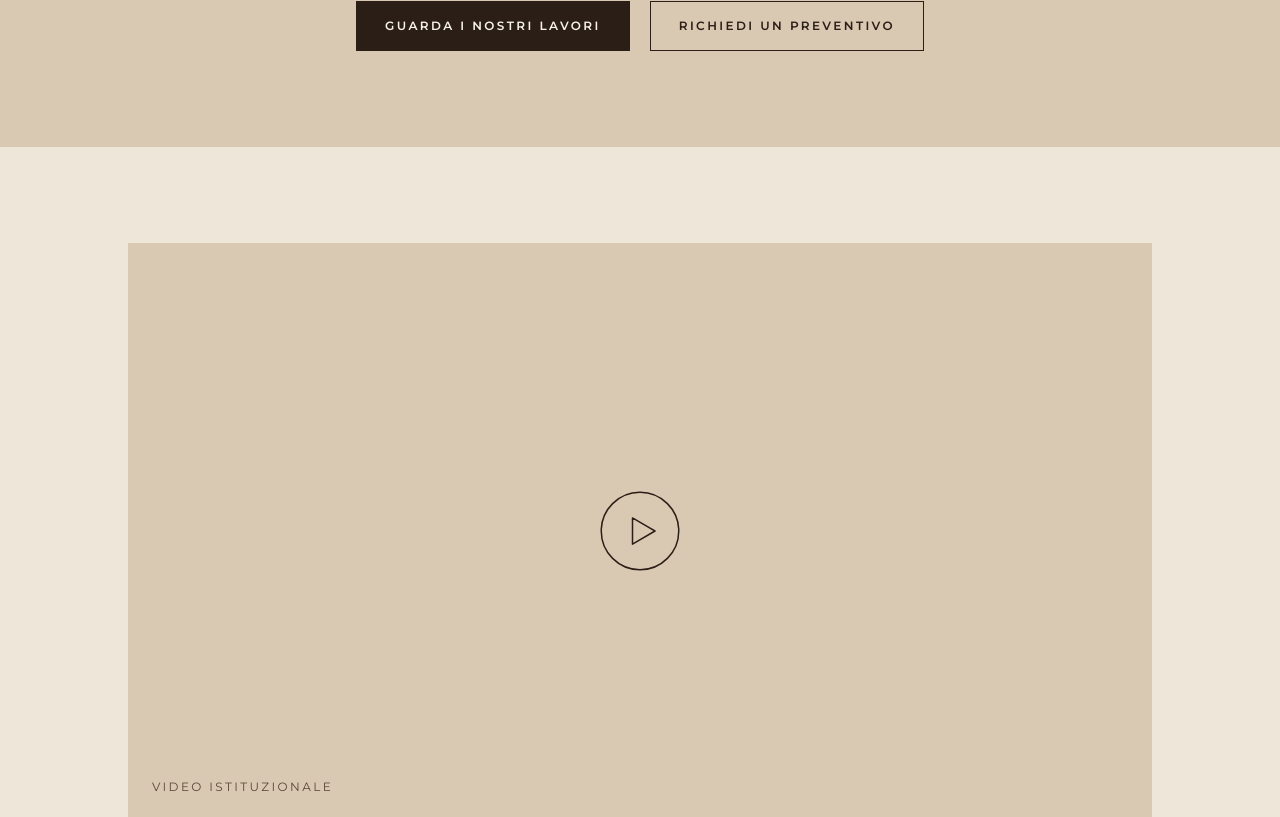
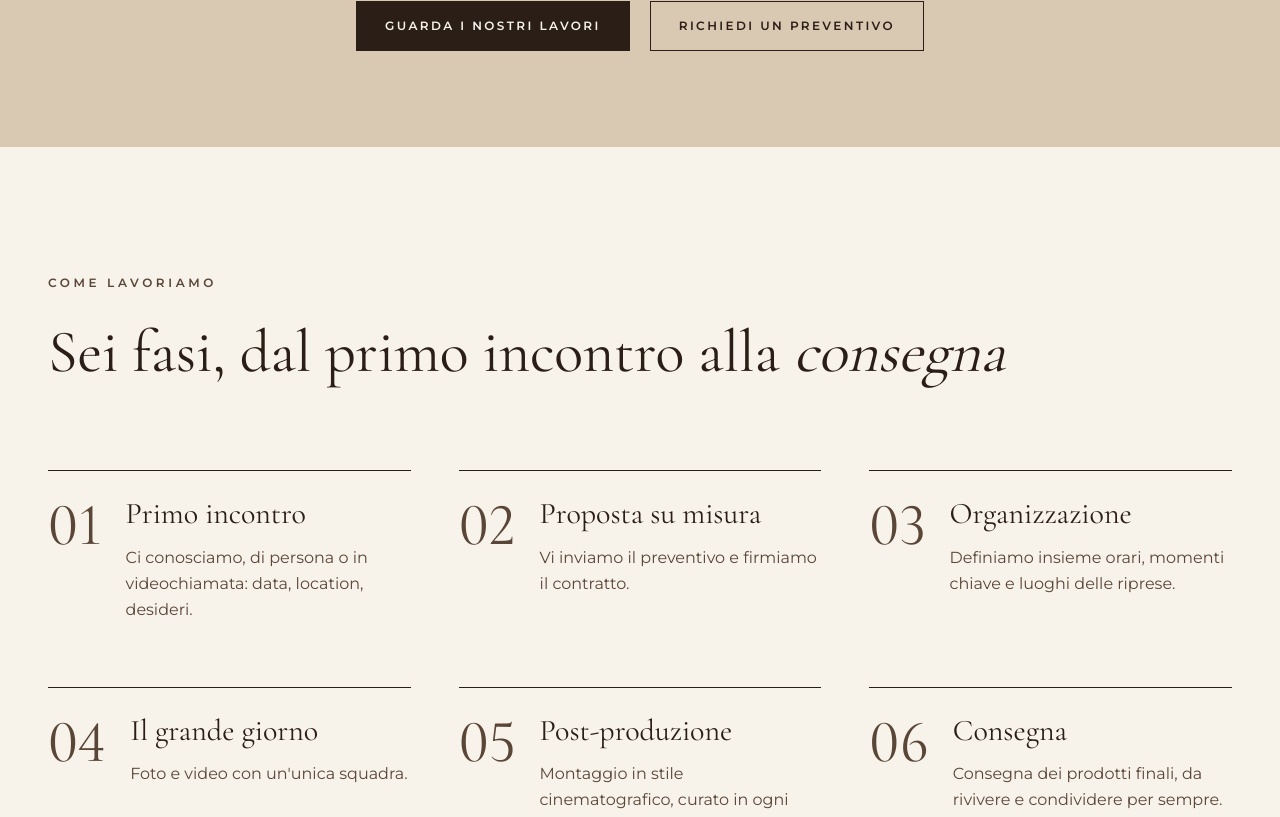
Before and after one commit to alelodato/future-memories, a Next.js app: page / in a window 1280 px wide. Shown: the part 743-1560 px from the top of the page. Built offline with nearby package versions, Linux system fonts and the light colour scheme; no server answers; the database is empty.

Commit message:
Rimosso il segnaposto del video istituzionale dalla home
Resta solo la sezione CinemaVideo commentata, da riattivare quando il video
sarà disponibile.

Co-Authored-By: Claude Opus 5.5 <noreply@anthropic.com>
Claude-Session: https://claude.ai/code/session_01RbkbQfYuYSsN5PXerN8g2U

```diff
--- a/app/page.jsx
+++ b/app/page.jsx
@@ -2,7 +2,6 @@ import AboutUs from "@/components/home/AboutUs";
 import Hero from "@/components/home/Hero";
 // import CinemaVideo from "@/components/home/CinemaVideo";
 import InstagramGrid from "@/components/home/InstagramGrid";
-import InstitutionalVideo from "@/components/home/InstitutionalVideo";
 import IntroLogo from "@/components/home/IntroLogo";
 import Phases from "@/components/home/Phases";
 import PortfolioPreview from "@/components/home/PortfolioPreview";
@@ -13,7 +12,6 @@ export default function HomePage() {
     <>
       <IntroLogo />
       <Hero />
-      <InstitutionalVideo />
       {/* ── PRESENTAZIONE GLORIA ── (nascosta finché il video non è disponibile)
       <section className="w-full py-8 md:py-16 px-5 md:px-20 lg:px-32 xl:px-48" data-aos="fade-up">
         <CinemaVideo />
--- a/components/home/InstitutionalVideo.jsx
+++ /dev/null
@@ -1,13 +0,0 @@
-import Container from "@/components/ui/Container";
-import MediaPlaceholder from "@/components/ui/MediaPlaceholder";
-
-/** Video istituzionale sotto la hero: segnaposto finché il video non è disponibile. */
-export default function InstitutionalVideo() {
-  return (
-    <section aria-label="Video istituzionale" className="bg-sabbia py-16 lg:py-24">
-      <Container>
-        <MediaPlaceholder play label="Video istituzionale" className="mx-auto aspect-video max-w-5xl" />
-      </Container>
-    </section>
-  );
-}
```
